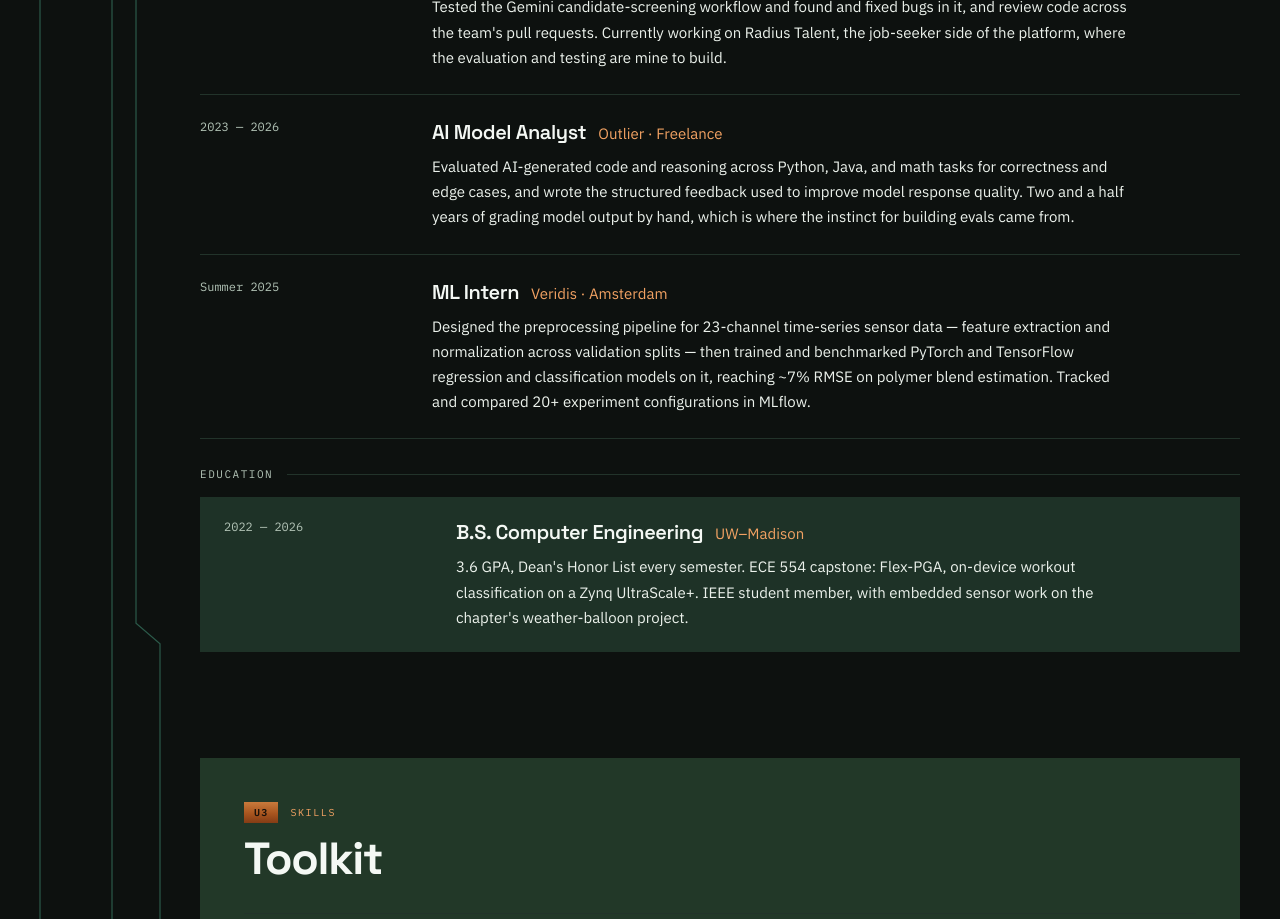
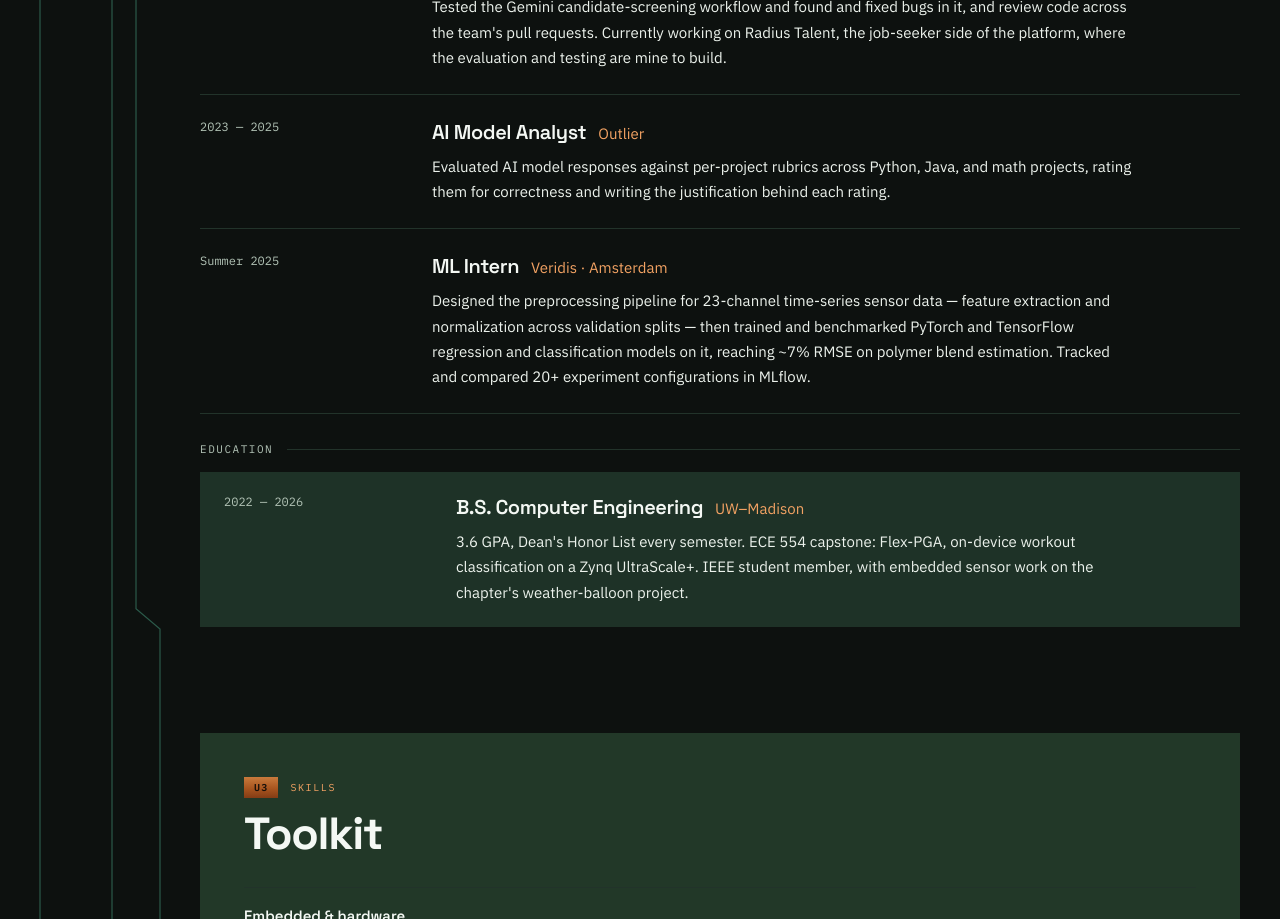
Before and after one commit to hargens-holland/PortfolioWebsite, a Next.js app in the folder web/: page / in a window 1280 px wide. Shown: the part 2620-3539 px from the top of the page. Built offline with nearby package versions, Linux system fonts and the light colour scheme.

Commit message:
Scale back Outlier role description to match actual scope

```diff
--- a/web/content/site.ts
+++ b/web/content/site.ts
@@ -60,11 +60,11 @@ export const WORK: Role[] = [
       "Remote, shipping features across Radius Hire, Radius Find, and Compañero, a Node.js/TypeScript and Next.js platform containerized with Docker on AWS. Built the second-round interview scheduling flow on the WhatsApp Business API in FastAPI: it parses candidate replies, proposes slots, and writes confirmed interviews to the calendar. Built a messaging service that unifies several third-party messaging APIs behind one interface, a placement-offer module with DocuSign e-signature integrated, and a video pipeline that compresses uploads client-side and serves each company its own intro video. Tested the Gemini candidate-screening workflow and found and fixed bugs in it, and review code across the team's pull requests. Currently working on Radius Talent, the job-seeker side of the platform, where the evaluation and testing are mine to build.",
   },
   {
-    period: "2023 — 2026",
+    period: "2023 — 2025",
     role: "AI Model Analyst",
-    org: "Outlier · Freelance",
+    org: "Outlier",
     detail:
-      "Evaluated AI-generated code and reasoning across Python, Java, and math tasks for correctness and edge cases, and wrote the structured feedback used to improve model response quality. Two and a half years of grading model output by hand, which is where the instinct for building evals came from.",
+      "Evaluated AI model responses against per-project rubrics across Python, Java, and math projects, rating them for correctness and writing the justification behind each rating.",
   },
   {
     period: "Summer 2025",
```
